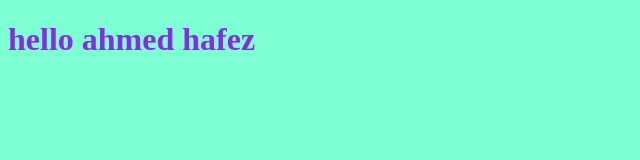
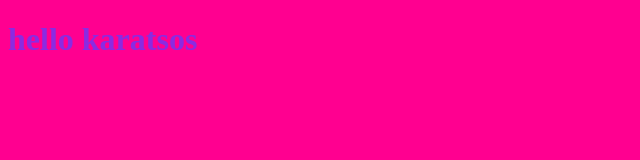
Before and after one commit to LORD-Classic/myProject, a plain HTML site: page index.html in a window 1280 px wide. Shown: the whole page, without its empty margins (0-640 px from the left). Drawn offline with Linux system fonts and the light colour scheme.

Commit message:
new style

```diff
--- a/index.html
+++ b/index.html
@@ -7,7 +7,7 @@
     <link rel="stylesheet" href="style.css">
 </head>
 <body>
-    <h1>hello ahmed hafez</h1>
+    <h1>hello karatsos</h1>
 
     <script src="app.js"></script>
 </body>
--- a/style.css
+++ b/style.css
@@ -2,5 +2,5 @@ h1{
     color :blueviolet;
 }
 body{
-    background-color: aquamarine;
+    background-color: rgb(255, 0, 144);
 }
```
Also changed, not shown: 1 other file.
